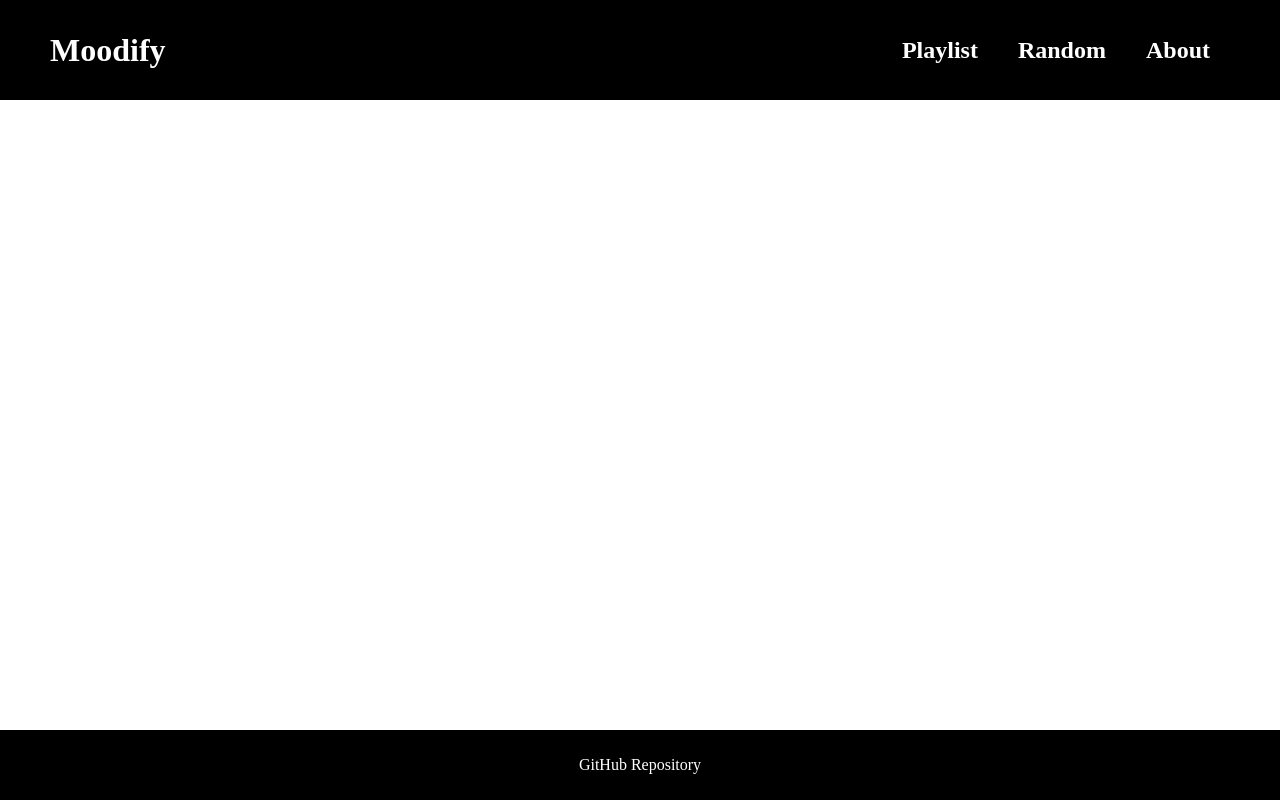
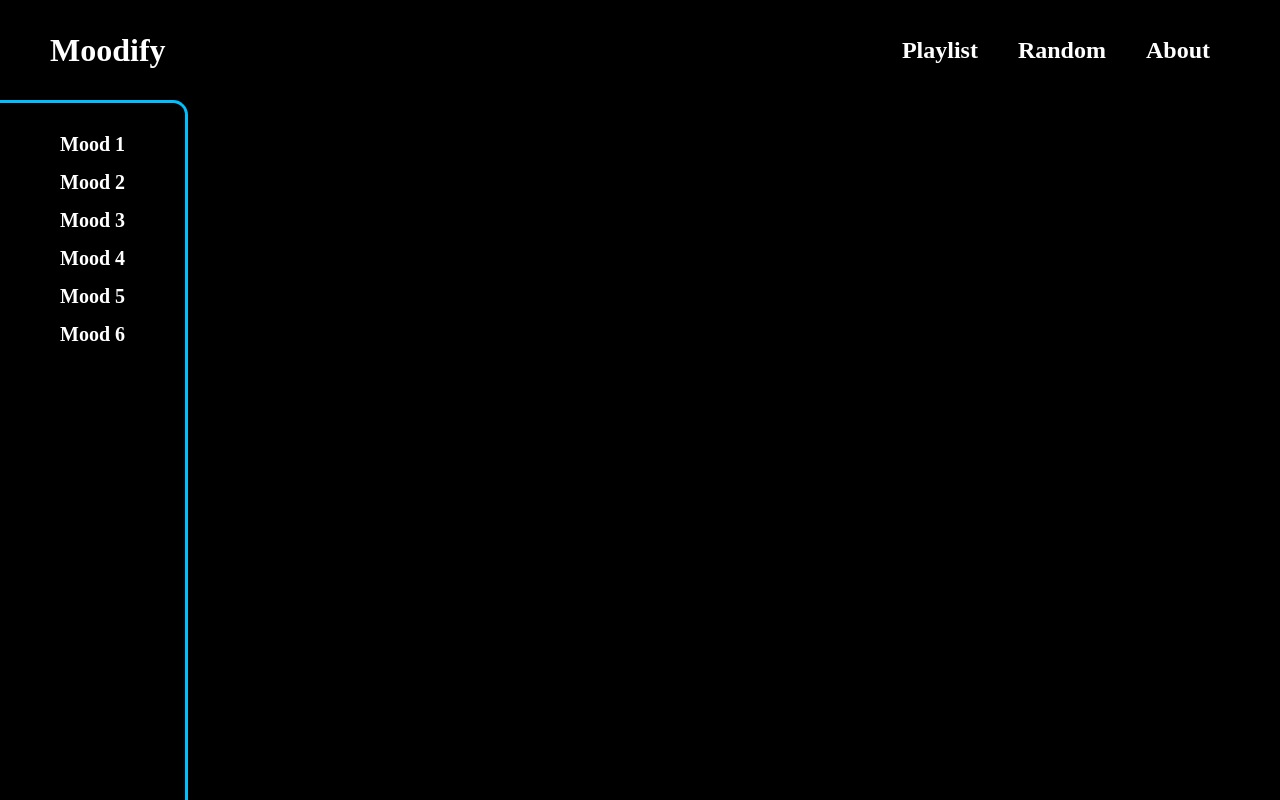
Before and after one commit to moodify-org/moodify, a React (Vite) app: page /MoodPage in a window 1280 px wide. Shown: the top 800 px of the page. Built offline with nearby package versions, Linux system fonts and the light colour scheme.

Commit message:
moodpage started

```diff
--- a/src/App.jsx
+++ b/src/App.jsx
@@ -3,6 +3,7 @@ import './App.css'
 import Footer from './components/Footer/Footer'
 import NavBar from './components/NavBar/NavBar'
 import HomePage from './pages/HomePage/HomePage'
+import MoodPage from './pages/MoodPage/MoodPage'
 
 function App() {
 
@@ -13,6 +14,7 @@ function App() {
         <div className="Routes">
           <Routes>
             <Route path="/" element={<HomePage />}/>
+            <Route path="/MoodPage" element={<MoodPage />}/>
           </Routes>
         </div>
 
--- a/src/components/MoodCard/MoodCard.jsx
+++ b/src/components/MoodCard/MoodCard.jsx
@@ -1,5 +1,7 @@
 import { useState } from "react"
 import styles from "./MoodCard.module.scss"
+import MoodPage from "../../pages/MoodPage/MoodPage";
+import { Link } from 'react-router-dom';
 
 export default function MoodCard() {
   const [isHovered, setIsHovered] = useState(false);
@@ -13,6 +15,7 @@ export default function MoodCard() {
   };
 
   return (
+    <Link to="/MoodPage" element={<MoodPage />}>
       <div
         className={`${styles.item} ${isHovered ? styles.hovered : ""}`}
         onMouseEnter={handleMouseEnter}
@@ -20,5 +23,7 @@ export default function MoodCard() {
       >
         {isHovered ? "Hello!" : "Hover over me"}
       </div>
+    </Link>
+
   )
 }
--- /dev/null
+++ b/src/components/Sidebar/Sidebar.jsx
@@ -0,0 +1,55 @@
+import styles from "./Sidebar.module.scss"
+import { NavLink } from "react-router-dom";
+
+export default function Sidebar() {
+  return (
+    <div className={styles.sidebar}>
+      <nav>
+        <ul className={styles.menu}>
+          <li>
+            <NavLink  style={({ isActive}) => {
+              return {
+                color: isActive ? "#00bfff" : "",
+              };
+            }} className={styles.active} to="/Mood1">Mood 1</NavLink>
+          </li>
+          <li>
+            <NavLink style={({ isActive}) => {
+              return {
+                color: isActive ? "#00bfff" : "",
+              };
+            }} to="/Mood2">Mood 2</NavLink>
+          </li>
+          <li>
+            <NavLink style={({ isActive}) => {
+              return {
+                color: isActive ? "#00bfff" : "",
+              };
+            }} to="/Mood3">Mood 3</NavLink>
+          </li>
+          <li>
+            <NavLink style={({ isActive}) => {
+              return {
+                color: isActive ? "#00bfff" : "",
+              };
+            }} to="/Mood4">Mood 4</NavLink>
+          </li>
+          <li>
+            <NavLink style={({ isActive}) => {
+              return {
+                color: isActive ? "#00bfff" : "",
+              };
+            }} to="/Mood5">Mood 5</NavLink>
+          </li>
+          <li>
+            <NavLink style={({ isActive}) => {
+              return {
+                color: isActive ? "#00bfff" : "",
+              };
+            }} to="/Mood6">Mood 6</NavLink>
+          </li>
+        </ul>
+      </nav>
+    </div>
+  )
+}
--- /dev/null
+++ b/src/components/Sidebar/Sidebar.module.scss
@@ -0,0 +1,39 @@
+.sidebar {
+  padding: 30px 60px;
+  display: flex;
+  flex-direction: column;
+  align-items: center;
+  background-color: black;
+  border: 3px solid #00bfff;
+  border-left: none;
+  border-radius: 0 15px 15px 0;
+}
+
+.menu {
+  list-style: none;
+  display: flex;
+  flex-direction: column;
+  gap: 15px;
+}
+
+.menu a:link,
+.menu a:visited {
+  text-decoration: none;
+  color: white;
+  font-weight: 600;
+  font-size: 20px;
+}
+
+.menu a:hover,
+.menu a:active {
+  color: #00bfff;
+  cursor: pointer;
+}
+
+a {
+  color: orange;
+}
+
+.active {
+  color: red;
+}
--- /dev/null
+++ b/src/pages/MoodPage/MoodPage.jsx
@@ -0,0 +1,10 @@
+import Sidebar from "../../components/Sidebar/Sidebar";
+import styles from "./MoodPage.module.scss"
+
+export default function MoodPage() {
+  return (
+    <div className={styles.MoodPage}>
+      <Sidebar />
+    </div>
+  )
+}
--- /dev/null
+++ b/src/pages/MoodPage/MoodPage.module.scss
@@ -0,0 +1,6 @@
+.MoodPage {
+  display: flex;
+  min-height: 100vh;
+  width: 100%;
+  background-color: black;
+}
```
Lines whose indentation alone changed are shown as unchanged.
